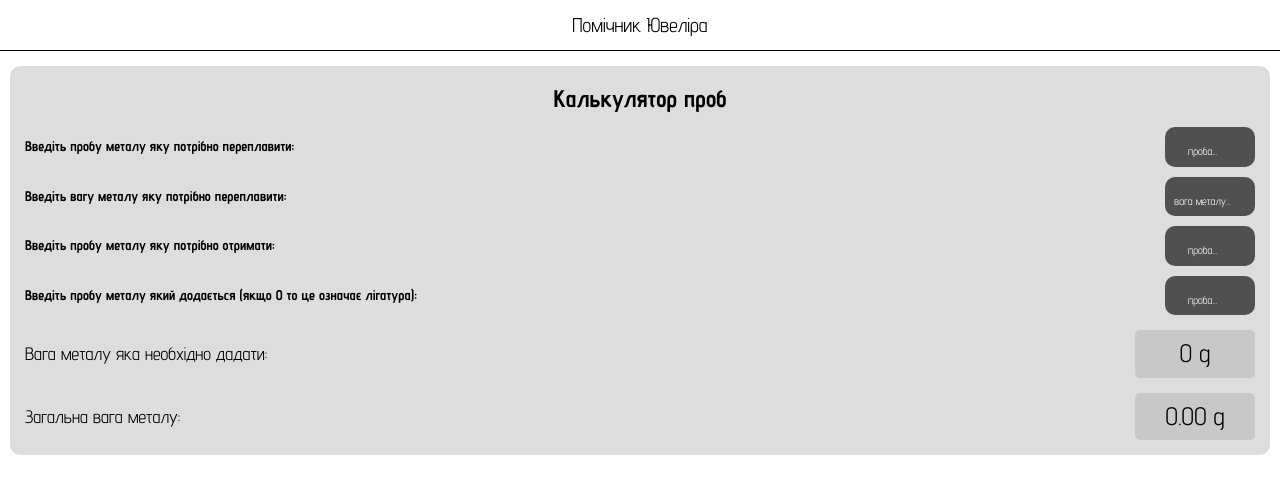
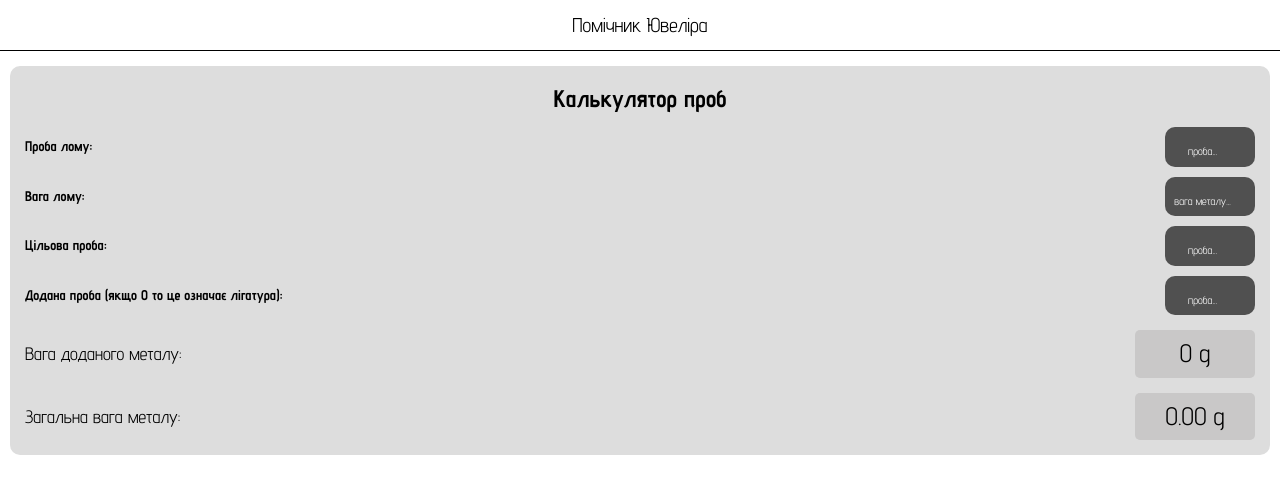
Before and after one commit to UrbanskyiAlex/jewelry_assistant, a React (Create React App) app: page / in a window 1280 px wide. Shown: the top 494 px of the page. Built offline with nearby package versions, Linux system fonts and the light colour scheme.

Commit message:
change input title

```diff
--- a/src/pages/CaratCalculator/CaratCalculator.jsx
+++ b/src/pages/CaratCalculator/CaratCalculator.jsx
@@ -39,12 +39,16 @@ function CaratCalculator() {
         value={currentMetalCarat}
         onChangeValue={setCurrentMetalCarat}
         placeholder={"проба..."}
-        title={"Введіть пробу металу яку потрібно переплавити:"}
+        // title={"Введіть пробу металу яку потрібно переплавити:"}
+        title={"Проба лому:"}
         label={"current_metal_carat"}
       />
       <div className="carat-calc__inputHolder">
+        {/* <label for="current_metal_weight" className="carat-calc__input-lable">
+          Введіть вагу металу яку потрібно переплавити:
+        </label> */}
         <label for="current_metal_weight" className="carat-calc__input-lable">
-          Введіть вагу металу яку потрібно переплавити:
+          Вага лому:
         </label>
         <input
           id="current_metal_weight"
@@ -59,7 +63,8 @@ function CaratCalculator() {
         value={requiredCarat}
         onChangeValue={setRequiredCarat}
         placeholder={"проба..."}
-        title={"Введіть пробу металу яку потрібно отримати:"}
+        // title={"Введіть пробу металу яку потрібно отримати:"}
+        title={"Цільова проба:"}
         label={"required_metal_carat"}
       />
 
@@ -67,15 +72,17 @@ function CaratCalculator() {
         value={addedMetalCarat}
         onChangeValue={setAddedMetalCarat}
         placeholder={"проба..."}
-        title={
-          "Введіть пробу металу який додається (якщо 0 то це означає лігатура):"
-        }
+        // title={
+        //   "Введіть пробу металу який додається (якщо 0 то це означає лігатура):"
+        // }
+        title={"Додана проба (якщо 0 то це означає лігатура):"}
         label={"added_metal_carat"}
       />
       <div className="total-holder">
-        <div className="total-holder__title">
+        {/* <div className="total-holder__title">
           Вага металу яка необхідно дадати:
-        </div>
+        </div> */}
+        <div className="total-holder__title">Вага доданого металу:</div>
         <div className="total-holder__value">
           {Math.floor(totalWeight * 100) / 100} g
         </div>
```
